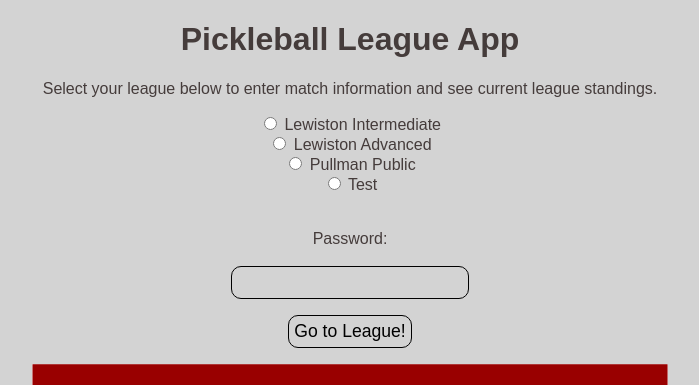
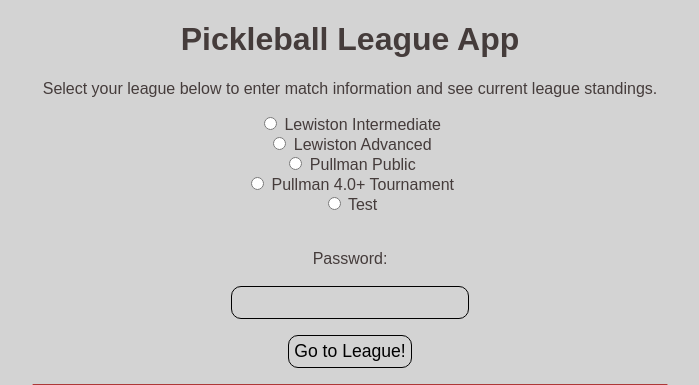
Before and after one commit to ddefordWSU/PickleLeagueTest, a Flask app: page / in a window 1280 px wide. Shown: the top 385 px of the page, without its empty margins (294-993 px from the left). Run offline with Flask 2, Linux system fonts and the light colour scheme.

Commit message:
Update index.html

```diff
--- a/localflasktest/templates/index.html
+++ b/localflasktest/templates/index.html
@@ -31,19 +31,21 @@ padding: 15px;
   <input type="radio" id="LINT" name="League" value="LINT">
   <label for="LINT">Lewiston Intermediate</label><br>
   <input type="radio" id="LADV" name="League" value="LADV">
-  <label for="female">Lewiston Advanced</label><br>
+  <label for="LADV">Lewiston Advanced</label><br>
   <input type="radio" id="PP" name="League" value="PP">
-	  <label for="other">Pullman Public</label><br>
+	  <label for="PP">Pullman Public</label><br>
+  <input type="radio" id="PT" name="League" value="PT">
+	  <label for="PT">Pullman 4.0+ Tournament</label><br>
 	    <input type="radio" id="T" name="League" value="T">
-  <label for="other">Test</label><br><br><br>
+  <label for="test">Test</label><br><br><br>
   <label for="pwd">Password:</label><br><br>
   <input type="password" id="pwd" name="pwd">
   <p><input type="submit" value="Go to League!"></p>
 	  </form> </div>
 
-	   <img src="https://raw.githubusercontent.com/ddefordWSU/PickleLeagueTest/main/localflasktest/img/pickle1.png" alt="Serve" width="440" height="330" class="center">
-	   <img src="https://raw.githubusercontent.com/ddefordWSU/PickleLeagueTest/main/localflasktest/img/pickle2.png" alt="Dink" width="440" height="330" class="center">
-	   <img src="https://raw.githubusercontent.com/ddefordWSU/PickleLeagueTest/main/localflasktest/img/pickle3.png" alt="Stack" width="440" height="330" class="center">
+	   <img src="https://raw.githubusercontent.com/ddefordWSU/PickleLeagueTest/main/localflasktest/img/pickle1.png" alt="Serve" width="440" height="330" class="center"> <br><br>
+	   <img src="https://raw.githubusercontent.com/ddefordWSU/PickleLeagueTest/main/localflasktest/img/pickle2.png" alt="Dink" width="440" height="330" class="center"> <br><br>
+	   <img src="https://raw.githubusercontent.com/ddefordWSU/PickleLeagueTest/main/localflasktest/img/pickle3.png" alt="Stack" width="440" height="330" class="center"> <br><br>
 
 	  <div> Cartoons from these <a href="http://math.wsu.edu/faculty/ddeford/PickleNotes.pdf">Pickleball Notes</a>. </div>
 
```
